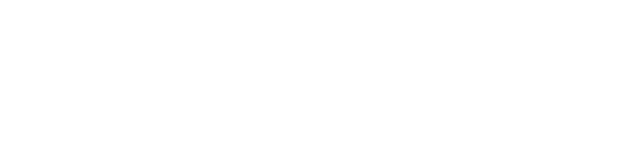
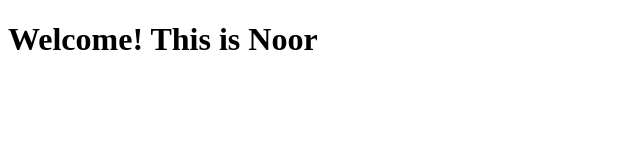
Before and after one commit to Noor-Ismot/Portfolio, a plain HTML site: page index.html in a window 1280 px wide. Shown: the whole page, without its empty margins (0-640 px from the left). Drawn offline with Linux system fonts and the light colour scheme.

Commit message:
Added Heading

```diff
--- a/index.html
+++ b/index.html
@@ -7,6 +7,6 @@
     <title>Portfolio</title>
 </head>
 <body>
-
+    <h1> Welcome! This is Noor</h1>
 </body>
 </html>
```
